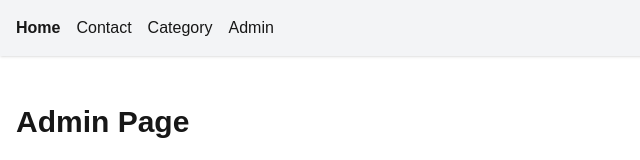
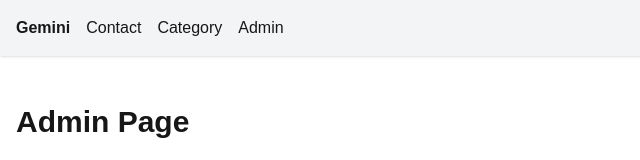
Before and after one commit to peterbenoit/uspk-cart, a Next.js app: page /admin in a window 1280 px wide. Shown: the top 160 px of the page, without its empty margins (0-640 px from the left). Built offline with nearby package versions, Linux system fonts and the light colour scheme.

Commit message:
Rename homepage link from "Home" to "Gemini" for branding consistency

```diff
--- a/app/layout.js
+++ b/app/layout.js
@@ -25,7 +25,7 @@ export default function RootLayout({ children }) {
 			>
 				<header className="bg-gray-100 p-4 shadow-sm">
 					<nav className="container mx-auto flex gap-4 items-center">
-						<Link href="/" className="font-semibold hover:text-blue-600">Home</Link>
+						<Link href="/" className="font-semibold hover:text-blue-600">Gemini</Link>
 						<Link href="/contact" className="hover:text-blue-600">Contact</Link>
 						<Link href="/category/example" className="hover:text-blue-600">Category</Link>
 						<Link href="/admin" className="hover:text-blue-600">Admin</Link>
```
